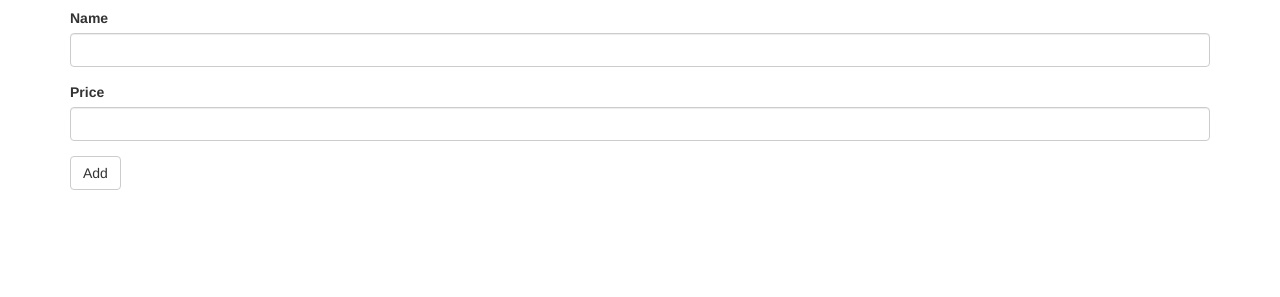
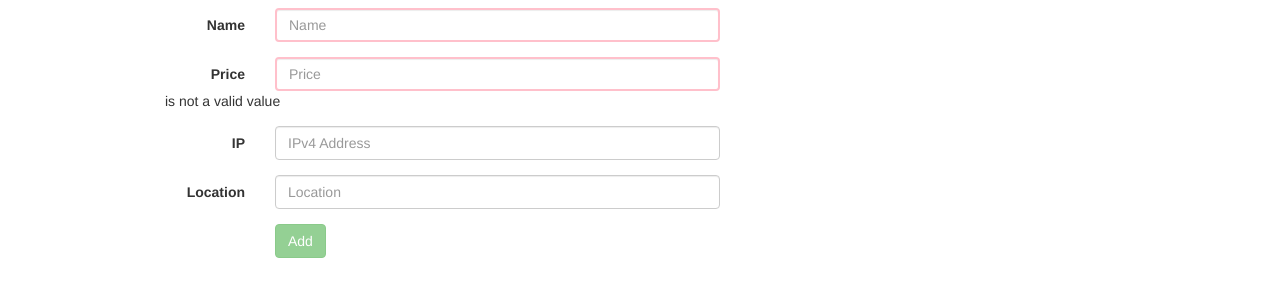
Before and after one commit to abhinavgujjar/cisco_angular, a plain HTML site: page app/index.html at #/new in a window 1280 px wide. Shown: the part 73-370 px from the top of the page. Drawn offline with Linux system fonts and the light colour scheme.

Commit message:
validation

```diff
--- a/app/js/controllers/addController.js
+++ b/app/js/controllers/addController.js
@@ -1,13 +1,20 @@
 //min safed using ng-annotate.
 
-function addController( $scope, dataService,  $location) {
+function addController($scope, dataService, $location) {
 
 	$scope.addHotel = function(hotel) {
-		var newHotel = angular.copy(hotel);
-		dataService.addHotel(newHotel);
 
-		$location.url('listing');
+		if ($scope.hotelForm.$invalid) {
+			alert('invalid!!')
+		} else {
+			var newHotel = angular.copy(hotel);
+			dataService.addHotel(newHotel);
+
+			$location.url('listing');
+		}
 	}
+
+	$scope.images = ['goldenpalms.jpg', 'clarks-exotica', 'the-elanza', 'ramada.jpg', 'ibis.jpg', 'oberoi.jpg'];
 }
 addController.$inject = ["$scope", "dataService", "$location"];
-app.controller('addController',addController);
+app.controller('addController', addController);
--- a/app/partials/new.html
+++ b/app/partials/new.html
@@ -1,11 +1,45 @@
-<div >
-	<form>
-		<div class="form-group">
-			<label for="exampleInputEmail1">Name</label>
-			<input type="text" ng-model="hotel.name" class="form-control"></div>
-		<div class="form-group">
-			<label for="exampleInputPassword1">Price</label>
-			<input type="number" class="form-control" ng-model="hotel.price" ></div>
-		<button ng-click="addHotel(hotel)" class="btn btn-default">Add</button>
-	</form>
+<div>
+<style type="text/css">
+	input.ng-invalid.ng-dirty {
+		background-color: pink;
+	}
+
+	input.ng-invalid.ng-pristine {
+		border-color: pink;
+		border-width: 2px
+	}
+
+
+</style>
+
+	<div class="col-md-6 col-md-offset-1">
+		<form class="form-horizontal" name="hotelForm">
+			<div class="form-group">
+				<label class="col-sm-2 control-label">Name</label>
+				<div class="col-sm-10">
+					<input type="text" required class="form-control" ng-model="hotel.name" maxlength="10"  placeholder="Name"></div>
+			</div>
+			<div class="form-group">
+				<label class="col-sm-2 control-label">Price</label>
+				<div class="col-sm-10">
+					<input type="number" required class="form-control" min="3000" max="3000000" name="uPrice" ng-model="hotel.price"  placeholder="Price"></div>
+				<div ng-show="hotelForm.uPrice.$invalid">{{hotelForm.uPrice.$viewValue}} is not a valid value</div>
+			</div>
+			<div class="form-group">
+				<label class="col-sm-2 control-label">IP</label>
+				<div class="col-sm-10">
+					<input type="text" ng-pattern="/\b\d{1,3}\.\d{1,3}\.\d{1,3}\.\d{1,3}\b/" class="form-control" ng-model="hotel.IP"  placeholder="IPv4 Address"></div>
+			</div><div class="form-group">
+				<label class="col-sm-2 control-label">Location</label>
+				<div class="col-sm-10">
+					<input type="text" class="form-control" ng-model="hotel.location"  placeholder="Location"></div>
+			</div>
+			<div class="form-group">
+				<div class="col-sm-offset-2 col-sm-10">
+					<button ng-disabled="hotelForm.$invalid" class="btn btn-success" ng-click="addHotel(hotel)">Add</button>
+				</div>
+			</div>
+		</form>
+	</div>
+	<div class="col-md-4">{{hotel}}</div>
 </div>
```
Also changed, not shown: 1 other file.
